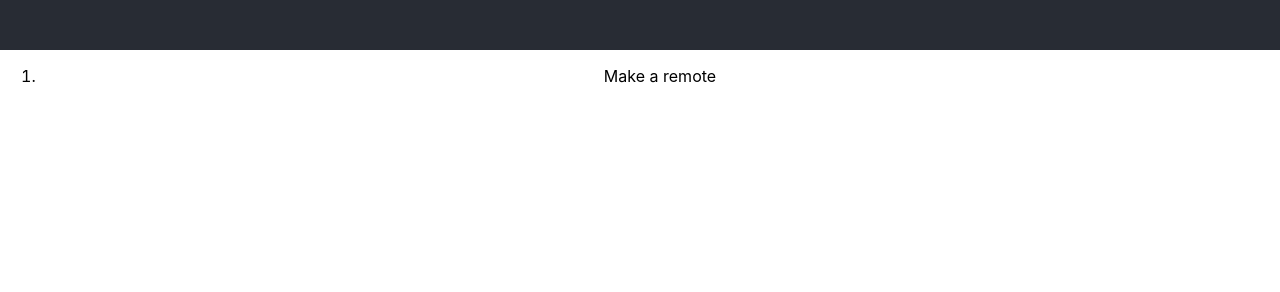
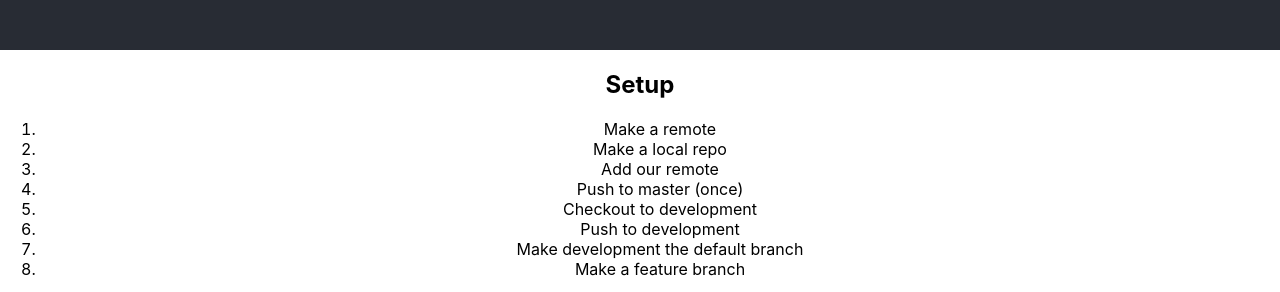
Before and after one commit to Reinoptland/git-branch-42, a React (Create React App) app: page / in a window 1280 px wide. Shown: the part 832-1124 px from the top of the page. Before the commit the page ends 934 px from the top, so only its background shows below. Built offline with nearby package versions, Linux system fonts and the light colour scheme.

Commit message:
Add list of git setup

```diff
--- a/src/App.js
+++ b/src/App.js
@@ -12,8 +12,16 @@ function App() {
           alt="logo"
         />
       </header>
+      <h2>Setup</h2>
       <ol>
         <li>Make a remote</li>
+        <li>Make a local repo</li>
+        <li>Add our remote</li>
+        <li>Push to master (once)</li>
+        <li>Checkout to development</li>
+        <li>Push to development</li>
+        <li>Make development the default branch</li>
+        <li>Make a feature branch</li>
       </ol>
     </div>
   );
```
